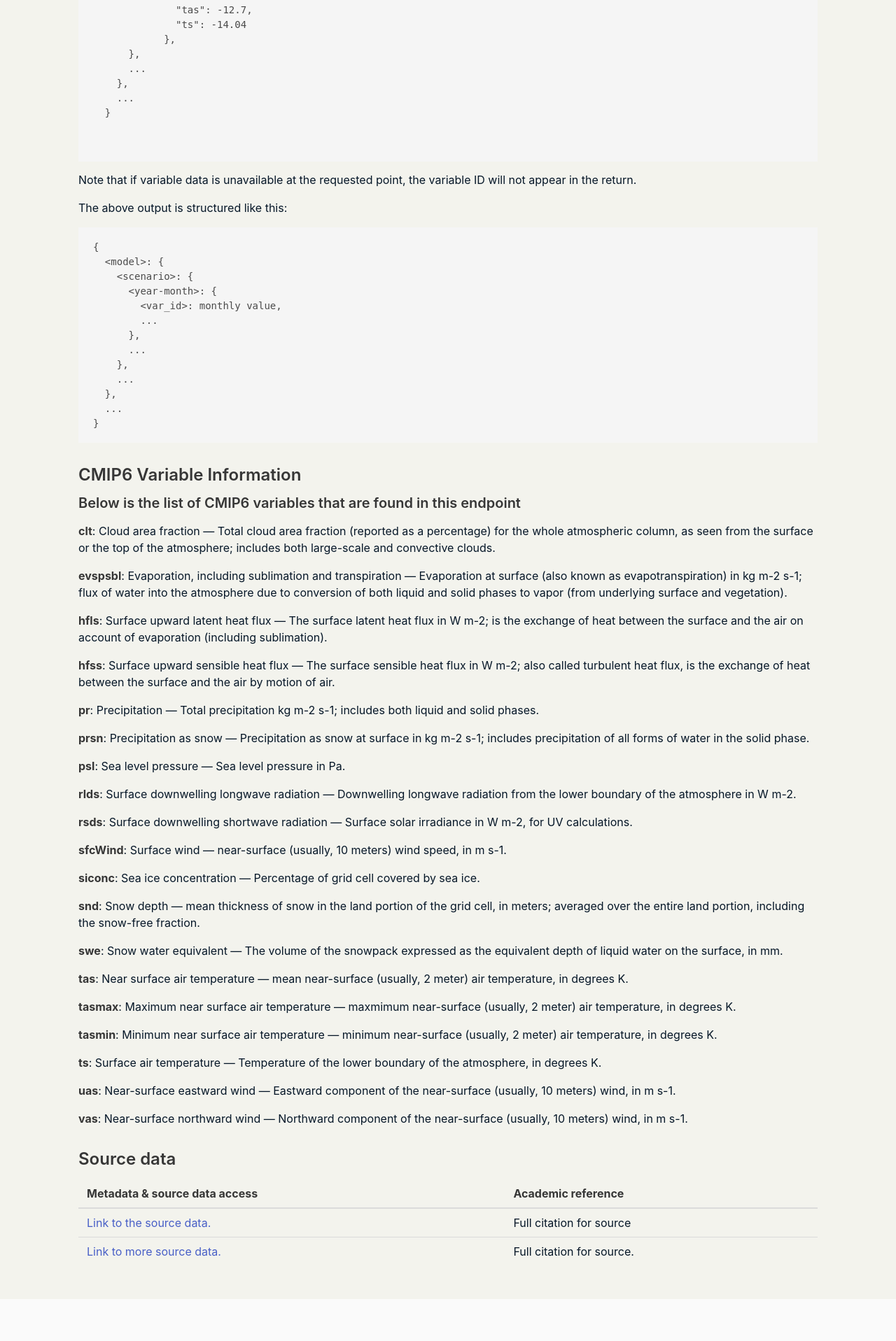
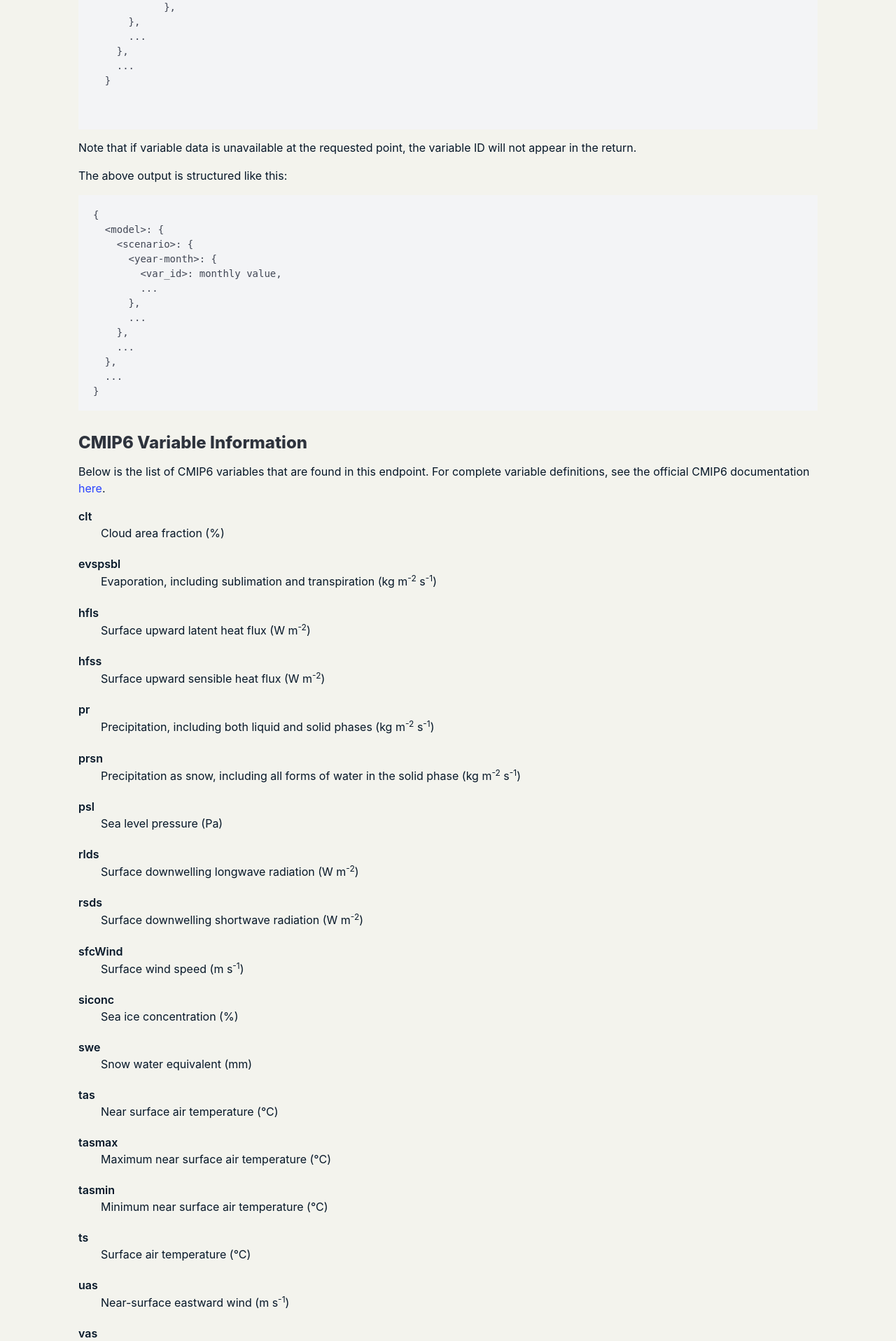
Before and after one commit to ua-snap/data-api, a Python web app: template templates/documentation/cmip6.html in a window 1280 px wide. Shown: the part 1577-3494 px from the top of the page at 70% size. Run offline with Jinja, Linux system fonts and the light colour scheme; the template is opened without the code that fills it, so the values that code supplies are empty.

Commit message:
CMIP6 endpoint documentation (#516)
Co-authored-by: Bruce Crevensten <bruce.crevensten@gmail.com>

```diff
--- a/static/style.css
+++ b/static/style.css
@@ -33,6 +33,14 @@ table.data-source th {
 	white-space: nowrap;
 }
 
+dt {
+	font-weight: 600;
+}
+
+dd {
+	margin-bottom: 1.25rem;
+}
+
 #map {
 	height: 400px;
 	width: 400px;
--- a/templates/base.html
+++ b/templates/base.html
@@ -2,8 +2,9 @@
 <html lang="en">
 
 <head>
+    <link rel="stylesheet" href="https://cdn.jsdelivr.net/npm/bulma@1.0.3/css/bulma.min.css">
+    <!-- include our stylesheet after so we can override Bulma -->
     <link rel="stylesheet" href="{{ url_for('static', filename='style.css') }}" />
-    <link rel="stylesheet" href="https://cdn.jsdelivr.net/npm/bulma@0.9.3/css/bulma.min.css">
     <link rel="stylesheet" href="https://unpkg.com/leaflet/dist/leaflet.css" />
     <title>Alaska + Arctic Geospatial Data API</title>
 </head>
--- a/templates/documentation/cmip6.html
+++ b/templates/documentation/cmip6.html
@@ -2,9 +2,11 @@
 <h2>CMIP6</h2>
 
 <p>
-  These endpoints provide access to monthly data for select CMIP6 variables, models, and scenarios.
-  Read more about our CMIP6 subset <a href="https://arcticdatascience.org/item/story-arctic-climate-data-node">here</a>.
-  This dataset covers years 1950&ndash;2100 and is pan-Arctic in extent.
+  These endpoints provide access to monthly data for select CMIP6 variables,
+  models, and scenarios. Read more about our CMIP6 subset
+  <a href="https://arcticdatascience.org/item/story-arctic-climate-data-node"
+    >here</a
+  >. This dataset covers years 1950&ndash;2100 and is pan-Arctic in extent.
 </p>
 
 <p>
@@ -17,8 +19,8 @@
 <h4>CMIP6 monthly data</h4>
 
 <p>
-  Query CMIP6 variables for all models and scenarios. These
-  variables are defined <a href="#cmip6-variable-information">below</a>.
+  Query CMIP6 variables for all models and scenarios. These variables are
+  defined <a href="#cmip6-variable-information">below</a>.
 </p>
 
 <table class="endpoints">
@@ -30,33 +32,31 @@
   </thead>
   <tbody>
     <tr>
+      <td>Monthly values at a given latitude and longitude (all years).</td>
       <td>
-        Monthly values at a given latitude and longitude (all years).
+        <a href="/cmip6/point/61.5/-147">/cmip6/point/61.5/-147</a>
       </td>
+    </tr>
+    <tr>
+      <td>Monthly values at a given latitude and longitude (select years).</td>
       <td>
-        <a href="/cmip6/point/61.5/-147"
-          >/cmip6/point/61.5/-147</a
+        <a href="/cmip6/point/61.5/-147/2030/2050"
+          >/cmip6/point/61.5/-147/2030/2050</a
         >
       </td>
     </tr>
-    <tr>
-        <td>
-          Monthly values at a given latitude and longitude (select years).
-        </td>
-        <td>
-          <a href="/cmip6/point/61.5/-147/2030/2050"
-            >/cmip6/point/61.5/-147/2030/2050</a
-          >
-        </td>
-      </tr>
   </tbody>
   <tfoot>
     <tr>
       <td colspan="2">
-        The list of variables can be limited by appending <code>?vars=&lt;var_id&gt;</code> to the URL.<br />
-        Multiple variables can be requested by appending a comma-separated string like <code>?vars=&lt;var_id_1&gt;,&lt;var_id_2&gt;</code>.<br />
-        CSV output is also available by appending <code>?format=csv</code> to the URL.<br />
-        Chaining of multiple arguments is supported (e.g., <code>?vars=pr,tas&format=csv</code>).
+        The list of variables can be limited by appending
+        <code>?vars=&lt;var_id&gt;</code> to the URL.<br />
+        Multiple variables can be requested by appending a comma-separated
+        string like <code>?vars=&lt;var_id_1&gt;,&lt;var_id_2&gt;</code>.<br />
+        CSV output is also available by appending <code>?format=csv</code> to
+        the URL.<br />
+        Chaining of multiple arguments is supported (e.g.,
+        <code>?vars=pr,tas&format=csv</code>).
       </td>
     </tr>
   </tfoot>
@@ -66,15 +66,13 @@
 
 <p>Results from point queries will look like this:</p>
 
-<!-- TODO: [After SWE units are changed to mm, regenerate the example values below from the demo coordinates!] -->
-
 <pre>
     {
         "CESM2": {
           "historical": {
             "1950-01": {
               "clt": 76.84,
-              "evspsbl": -5.3e-7,
+              "evspsbl": -5.3e-07,
               "hfls": -1.5,
               "hfss": -18.73,
               "pr": 94.92,
@@ -83,14 +81,13 @@
               "rlds": 217.55,
               "rsds": 14.36,
               "sfcWind": 3.43,
-              "snd": 1.85,
               "swe": 525.12,
               "tas": -15.23,
               "ts": -17.3
             },
             "1950-02": {
               "clt": 93.58,
-              "evspsbl": -2.7e-7,
+              "evspsbl": -2.7e-07,
               "hfls": -0.81,
               "hfss": -9.39,
               "pr": 96.64,
@@ -99,7 +96,6 @@
               "rlds": 235.57,
               "rsds": 40.72,
               "sfcWind": 3.13,
-              "snd": 2.14,
               "swe": 627.79,
               "tas": -12.7,
               "ts": -14.04
@@ -113,7 +109,10 @@
 
 </pre>
 
-<p>Note that if variable data is unavailable at the requested point, the variable ID will not appear in the return.</p>
+<p>
+  Note that if variable data is unavailable at the requested point, the variable
+  ID will not appear in the return.
+</p>
 <p>The above output is structured like this:</p>
 
 <pre>
@@ -134,66 +133,59 @@
 
 <h3 id="cmip6-variable-information">CMIP6 Variable Information</h3>
 
-<h4>Below is the list of CMIP6 variables that are found in this endpoint</h4>
-
 <p>
-  <strong>clt</strong>: Cloud area fraction &mdash; Total cloud area fraction (reported as a percentage) for the whole atmospheric column, as seen from the surface or the top of the atmosphere; includes both large-scale and convective clouds.
-</p>
-<p>
-  <strong>evspsbl</strong>: Evaporation, including sublimation and transpiration &mdash; Evaporation at surface (also known as evapotranspiration) in kg m-2 s-1; flux of water into the atmosphere due to conversion of both liquid and solid phases to vapor (from underlying surface and vegetation).
-</p>
-<p>
-  <strong>hfls</strong>: Surface upward latent heat flux &mdash; The surface latent heat flux in W m-2; is the exchange of heat between the surface and the air on account of evaporation (including sublimation).
-</p>
-<p>
-  <strong>hfss</strong>: Surface upward sensible heat flux &mdash; The surface sensible heat flux in W m-2; also called turbulent heat flux, is the exchange of heat between the surface and the air by motion of air.
-</p>
-<p>
-  <strong>pr</strong>: Precipitation &mdash; Total precipitation kg m-2 s-1; includes both liquid and solid phases.
-</p>
-<p>
-  <strong>prsn</strong>: Precipitation as snow &mdash; Precipitation as snow at surface in kg m-2 s-1; includes precipitation of all forms of water in the solid phase.
-</p>
-<p>
-  <strong>psl</strong>: Sea level pressure &mdash; Sea level pressure in Pa.
-</p>
-<p>
-  <strong>rlds</strong>: Surface downwelling longwave radiation &mdash; Downwelling longwave radiation from the lower boundary of the atmosphere in W m-2.
-</p>
-<p>
-  <strong>rsds</strong>: Surface downwelling shortwave radiation &mdash; Surface solar irradiance in W m-2, for UV calculations.
-</p>
-<p>
-  <strong>sfcWind</strong>: Surface wind &mdash; near-surface (usually, 10 meters) wind speed, in m s-1.
-</p>
-<p>
-  <strong>siconc</strong>: Sea ice concentration &mdash; Percentage of grid cell covered by sea ice.
-</p>
-<p>
-  <strong>snd</strong>: Snow depth &mdash; mean thickness of snow in the land portion of the grid cell, in meters; averaged over the entire land portion, including the snow-free fraction.
-</p>
-<p>
-  <strong>swe</strong>: Snow water equivalent &mdash; The volume of the snowpack expressed as the equivalent depth of liquid water on the surface, in mm.
-</p>
-<p>
-  <strong>tas</strong>: Near surface air temperature &mdash; mean near-surface (usually, 2 meter) air temperature, in degrees K.
-</p>
-<p>
-  <strong>tasmax</strong>: Maximum near surface air temperature &mdash; maxmimum near-surface (usually, 2 meter) air temperature, in degrees K.
-</p>
-<p>
-  <strong>tasmin</strong>: Minimum near surface air temperature &mdash; minimum near-surface (usually, 2 meter) air temperature, in degrees K.
-</p>
-<p>
-  <strong>ts</strong>: Surface air temperature &mdash; Temperature of the lower boundary of the atmosphere, in degrees K.
-</p>
-<p>
-  <strong>uas</strong>: Near-surface eastward wind &mdash; Eastward component of the near-surface (usually, 10 meters) wind, in m s-1.
-</p>
-<p>
-  <strong>vas</strong>: Near-surface northward wind &mdash; Northward component of the near-surface (usually, 10 meters) wind, in m s-1.
+  Below is the list of CMIP6 variables that are found in this endpoint. For
+  complete variable definitions, see the official CMIP6 documentation
+  <a href="https://wcrp-cmip.org/cmip-model-and-experiment-documentation/"
+    >here</a
+  >.
 </p>
 
+<dl>
+  <dt>clt</dt>
+  <dd>Cloud area fraction (%)</dd>
+  <dt>evspsbl</dt>
+  <dd>
+    Evaporation, including sublimation and transpiration (kg m<sup>-2</sup> s<sup>-1</sup>)
+  </dd>
+  <dt>hfls</dt>
+  <dd>Surface upward latent heat flux (W m<sup>-2</sup>)</dd>
+  <dt>hfss</dt>
+  <dd>Surface upward sensible heat flux (W m<sup>-2</sup>)</dd>
+  <dt>pr</dt>
+  <dd>
+    Precipitation, including both liquid and solid phases (kg m<sup>-2</sup> s<sup>-1</sup>)
+  </dd>
+  <dt>prsn</dt>
+  <dd>
+    Precipitation as snow, including all forms of water in the solid phase
+    (kg m<sup>-2</sup> s<sup>-1</sup>)
+  </dd>
+  <dt>psl</dt>
+  <dd>Sea level pressure (Pa)</dd>
+  <dt>rlds</dt>
+  <dd>Surface downwelling longwave radiation (W m<sup>-2</sup>)</dd>
+  <dt>rsds</dt>
+  <dd>Surface downwelling shortwave radiation (W m<sup>-2</sup>)</dd>
+  <dt>sfcWind</dt>
+  <dd>Surface wind speed (m s<sup>-1</sup>)</dd>
+  <dt>siconc</dt>
+  <dd>Sea ice concentration (%)</dd>
+  <dt>swe</dt>
+  <dd>Snow water equivalent (mm)</dd>
+  <dt>tas</dt>
+  <dd>Near surface air temperature (&deg;C)</dd>
+  <dt>tasmax</dt>
+  <dd>Maximum near surface air temperature (&deg;C)</dd>
+  <dt>tasmin</dt>
+  <dd>Minimum near surface air temperature (&deg;C)</dd>
+  <dt>ts</dt>
+  <dd>Surface air temperature (&deg;C)</dd>
+  <dt>uas</dt>
+  <dd>Near-surface eastward wind (m s<sup>-1</sup>)</dd>
+  <dt>vas</dt>
+  <dd>Near-surface northward wind (m s<sup>-1</sup>)</dd>
+</dl>
 
 <h3>Source data</h3>
 
@@ -207,23 +199,11 @@
   <tbody>
     <tr>
       <td>
-        <a
-          href="www.snap.uaf.edu/data"
-        >
-          Link to the source data.
-        </a>
+        Publication in progress. For more information about our CMIP6 dataset,
+        please
+        <a href="mailto:uaf-snap-data-tools@alaska.edu">contact us</a> directly.
       </td>
-      <td>Full citation for source</td>
-    </tr>
-    <tr>
-      <td rowspan="2" style="vertical-align: middle; border-bottom: none">
-        <a href="www.snap.uaf.edu/data"
-          >Link to more source data.</a
-        >
-      </td>
-      <td>
-        Full citation for source.
-      </td>
+      <td>TBD</td>
     </tr>
   </tbody>
 </table>
```
